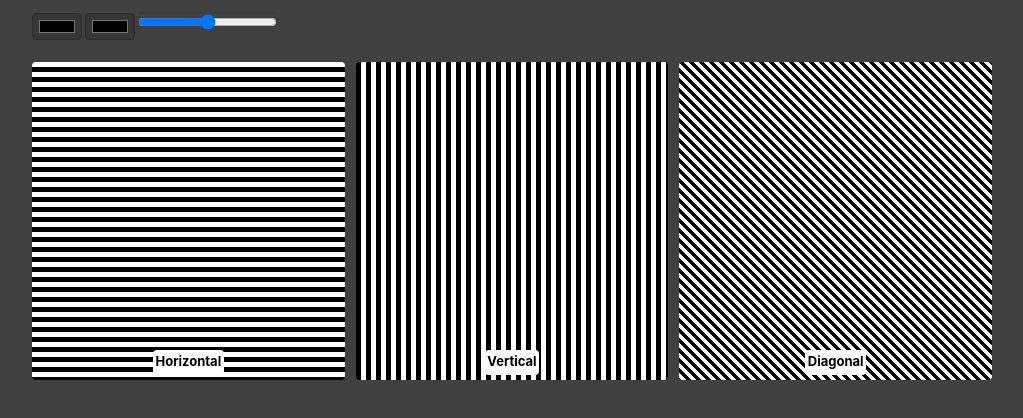
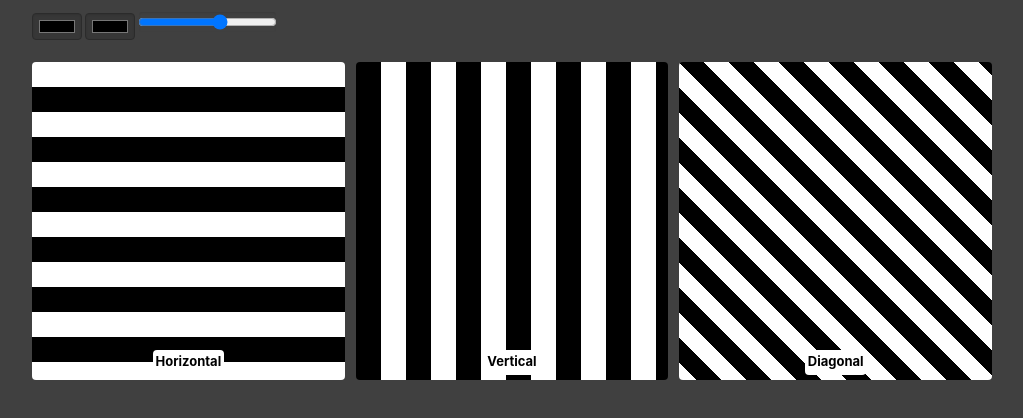
Before and after one commit to Web-Bae/pattern-bae, a Svelte app: page / in a window 1280 px wide. Shown: the top 418 px of the page, without its empty margins (128-1151 px from the left). Built offline with nearby package versions, Linux system fonts and the light colour scheme.

Commit message:
improved how we manage size

```diff
--- a/src/App.svelte
+++ b/src/App.svelte
@@ -19,25 +19,35 @@
   }
 
   function handlePatternButtonClick(event: Event, patternKey: string) {
-    const pattern = $patterns[patternKey];
+    $selectedPatternKey = patternKey;
+    updateBackgroundImage();
+  }
 
-    $selectedPatternKey = patternKey;
-
+  function updateBackgroundImage() {
+    const pattern = $patterns[$selectedPatternKey];
     const patternSection =
       document.querySelector<HTMLDivElement>(".section-pattern");
     if (!patternSection) return;
     patternSection.style.backgroundImage = pattern.backgroundImage;
-    patternSection.style.backgroundSize = "10px 10px";
+    patternSection.style.backgroundSize = `${$size}px ${$size}px`;
+  }
+
+  function handleSizeChange(event: Event) {
+    const size = (event.target as HTMLInputElement).value;
+    $size = parseInt(size, 10);
+    updateBackgroundImage();
   }
 
   function handleColorOneSelect(event: Event) {
     const color = (event.target as HTMLInputElement).value;
     $colorOne = color;
+    updateBackgroundImage();
   }
 
   function handleColorTwoSelect(event: Event) {
     const color = (event.target as HTMLInputElement).value;
     $colorTwo = color;
+    updateBackgroundImage();
   }
 
   afterUpdate(() => {
@@ -50,7 +60,7 @@
     <div class="container">
       <input type="color" on:change={handleColorOneSelect} />
       <input type="color" on:change={handleColorTwoSelect} />
-      <input type="range" min="0" max="100" bind:value={$size} />
+      <input type="range" min="4" max="80" on:input={handleSizeChange} />
       {#if $selectedElement}
         <p>{$selectedElement.type}</p>
         <button on:click={createWebflowElement}>Create Div</button>
@@ -67,7 +77,8 @@
           >
             <div
               class="pattern-box"
-              style="background-image: {$patterns[patternKey].backgroundImage}"
+              style="background-image: {$patterns[patternKey]
+                .backgroundImage}; background-size: {$size}px {$size}px;"
             >
               <h2 class="pattern-name">{$patterns[patternKey].name}</h2>
             </div>
@@ -105,7 +116,6 @@
     justify-content: end;
     align-items: center;
     aspect-ratio: 1 / 1;
-    background-size: 10px 10px;
     padding-bottom: 0.5rem;
   }
   .pattern-name {
--- a/src/helpers/setElementStyles.ts
+++ b/src/helpers/setElementStyles.ts
@@ -1,5 +1,4 @@
-import { patterns } from "../stores";
-import { selectedPatternKey } from "../stores";
+import { patterns, size, selectedPatternKey } from "../stores";
 import { get } from "svelte/store";
 
 export async function setElementStyles(newDiv: BlockElement) {
@@ -9,7 +8,7 @@ export async function setElementStyles(newDiv: BlockElement) {
 
   newStyle.setProperties({
     "background-image": patternsObject[get(selectedPatternKey)].backgroundImage,
-    "background-size": "10px 10px",
+    "background-size": `${get(size)}px ${get(size)}px`,
   });
 
   await newDiv.setStyles([newStyle]);
--- a/src/stores.ts
+++ b/src/stores.ts
@@ -8,25 +8,19 @@ export const colorTwo = writable("#ffffff");
 export const size = writable(50);
 
 export const patterns: PatternType = derived(
-  [colorOne, colorTwo, size],
-  ([$colorOne, $colorTwo, $size]) => ({
+  [colorOne, colorTwo],
+  ([$colorOne, $colorTwo]) => ({
     "pattern-1": {
       name: "Horizontal",
-      backgroundImage: `linear-gradient(0deg, ${$colorOne} ${$size}%, ${$colorTwo} ${$size}%)`,
+      backgroundImage: `linear-gradient(0deg, ${$colorOne} 50%, ${$colorTwo} 50%)`,
     },
     "pattern-2": {
       name: "Vertical",
-      backgroundImage: `linear-gradient(to right, ${$colorOne} ${$size}%, ${$colorTwo} ${$size}%)`,
+      backgroundImage: `linear-gradient(to right, ${$colorOne} 50%, ${$colorTwo} 50%)`,
     },
     "pattern-3": {
       name: "Diagonal",
-      backgroundImage: `linear-gradient(45deg, ${$colorOne} ${
-        $size / 2
-      }%, ${$colorTwo} ${
-        $size / 2
-      }%, ${$colorTwo} ${$size}%, ${$colorOne} ${$size}%, ${$colorOne} ${
-        $size * 1.5
-      }%, ${$colorTwo} ${$size * 1.5}%, ${$colorTwo})`,
+      backgroundImage: `linear-gradient(45deg, ${$colorOne} 25%, ${$colorTwo} 25%, ${$colorTwo} 50%, ${$colorOne} 50%, ${$colorOne} 75%, ${$colorTwo} 75%, ${$colorTwo})`,
     },
   })
 );
```
